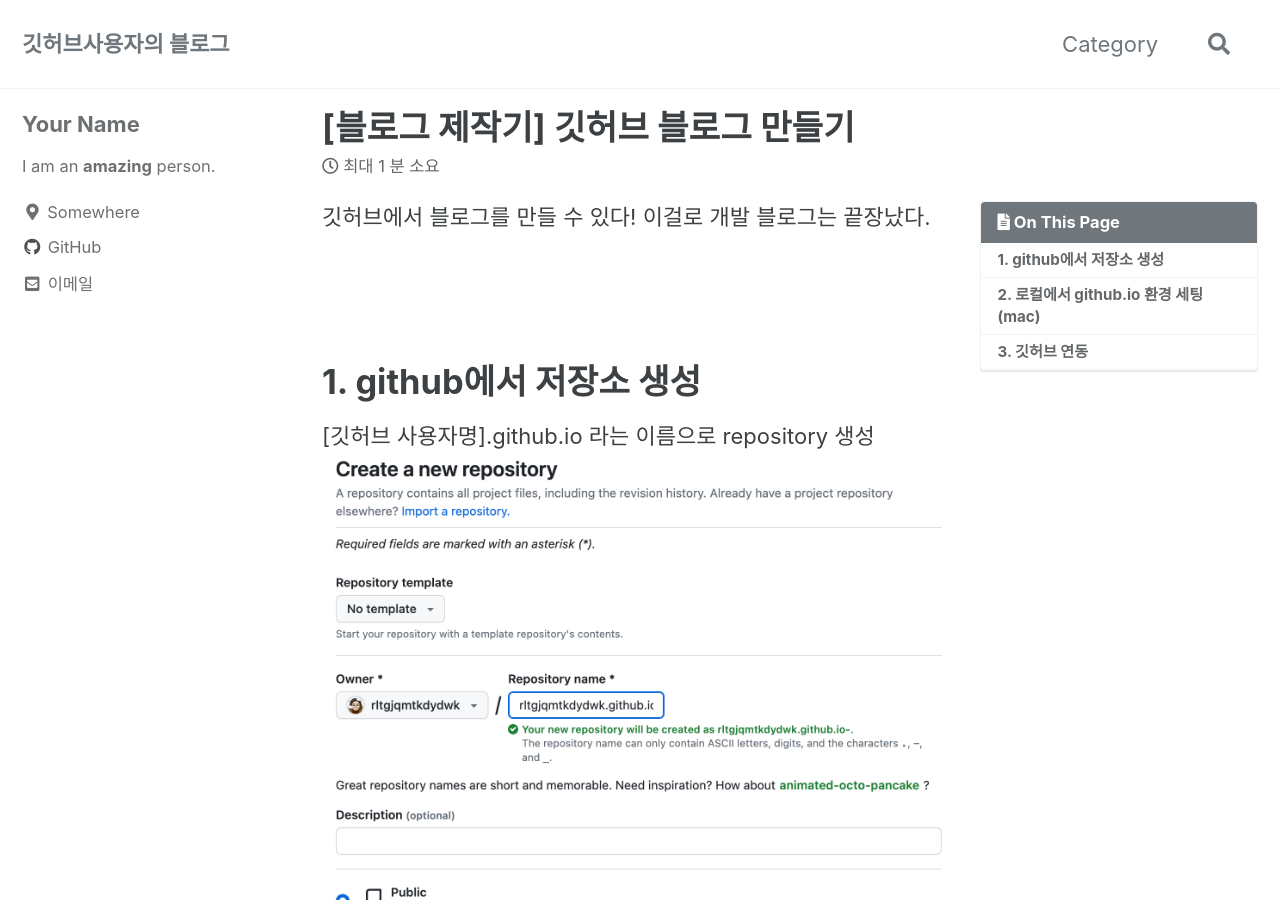
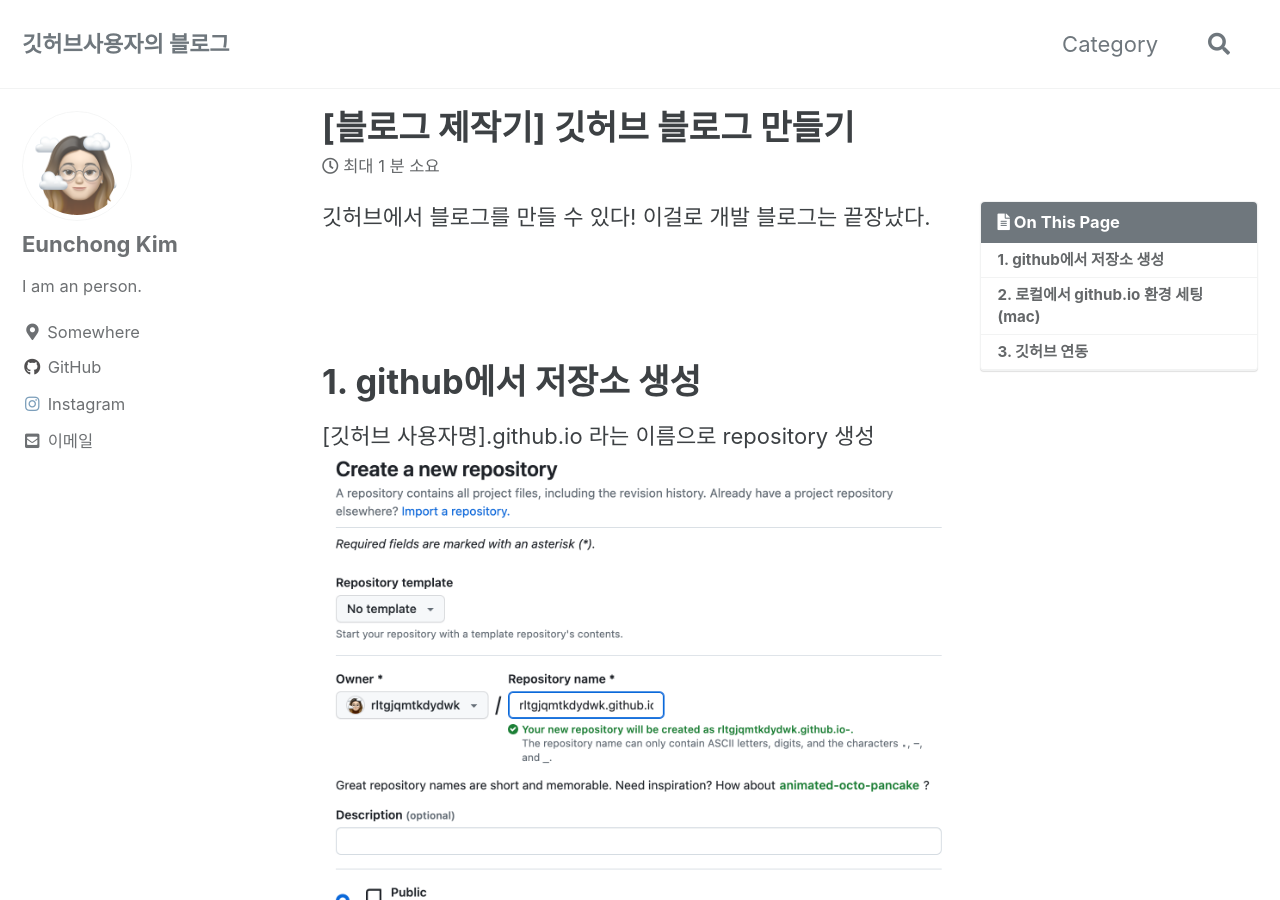
Before and after one commit to rltgjqmtkdydwk/rltgjqmtkdydwk.github.io, a Jekyll site: the page built from _posts/2023-11-06-How-to-create-github.io-blog.markdown, in a window 1280 px wide and 900 px high. Built offline with Jekyll 4.4.1, drawn with Linux system fonts in a browser that asks for light colours; cached includes are drawn as plain includes; comment, search, counter and statistics services are not loaded.

Commit message:
profile update

```diff
--- a/_config.yml
+++ b/_config.yml
@@ -103,9 +103,9 @@
 
 # Site Author
 author:
-  name             : "Your Name"
-  avatar           : # path of avatar image, e.g. "/assets/images/bio-photo.jpg"
-  bio              : "I am an **amazing** person."
+  name             : "Eunchong Kim"
+  avatar           : "/assets/avatar.PNG" # path of avatar image, e.g. "/assets/images/bio-photo.jpg"
+  bio              : "I am an person."
   location         : "Somewhere"
   email            : slvrcods22@gmail.com
   links:
@@ -126,7 +126,7 @@
       url: "https://github.com/rltgjqmtkdydwk"
     - label: "Instagram"
       icon: "fab fa-fw fa-instagram"
-      # url: "https://instagram.com/"
+      url: "https://instagram.com/"
 
 # Site Footer
 footer:
```
Also changed, not shown: assets/avatar.PNG (added).
